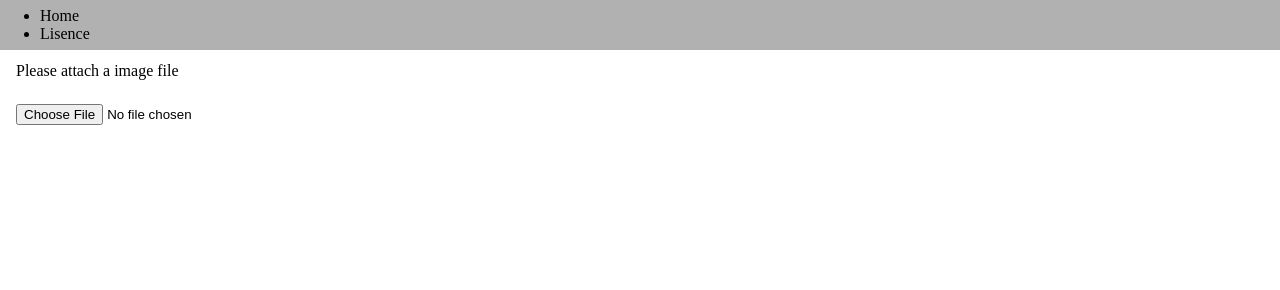
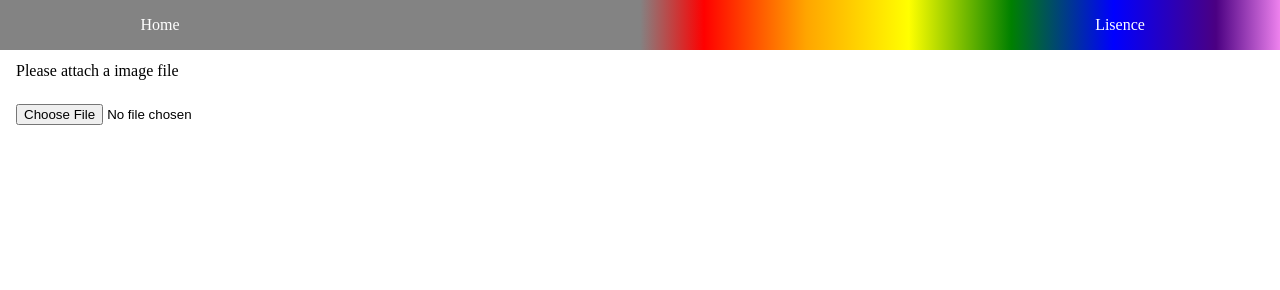
Before and after one commit to HARATetsuto/monochrome-colorization-frontend, a website with bundled scripts: page src/index.html in a window 1280 px wide. Shown: the top 290 px of the page. Built offline with nearby package versions, Linux system fonts and the light colour scheme.

Commit message:
feat: add header css

```diff
--- a/src/css/global.css
+++ b/src/css/global.css
@@ -12,32 +12,52 @@ body {
 
 /* --- Header part --- */
 header {
-  /* positioon */
-  position: sticky;
+  position: flex;
   height: var(--header-height);
-  background-color: rgba(100, 100, 100, 0.5);
-  /* flex box */
+  background: linear-gradient(
+    to right,
+    rgba(100, 100, 100, 0.8) 50%,
+    red 55%,
+    orange 63%,
+    yellow 71%,
+    green 79%,
+    blue 87%,
+    indigo 95%,
+    violet 100%
+  );
   display: flex;
-  justify-content: space-between;
   align-items: center;
   z-index: 1;
+  color: white;
 }
 
-header nav ul {
-  /* positioning */
-  display: flex;
-  gap: 50px;
+header ul {
+  display: grid;
+  grid-template-columns: 25% 50% 25%;
+  width: 100%;
   list-style: none;
-  margin-right: 150px;
-  /* fontsize */
-  font-size: large;
+  margin: 0;
+  padding: 0;
+  justify-items: center;
 }
 
-label[for="monochrome-img"], #monochrome-img {
+header li:first-child {
+  grid-column: 1;
+  justify-self: center;
+}
+
+header li:last-child {
+  grid-column: 3;
+  justify-self: center;
+}
+
+label[for="monochrome-img"],
+#monochrome-img {
   margin: 12px 16px;
 }
 
-#preview, #colorization-preview {
+#preview,
+#colorization-preview {
   height: var(--image-height);
 }
 
```
